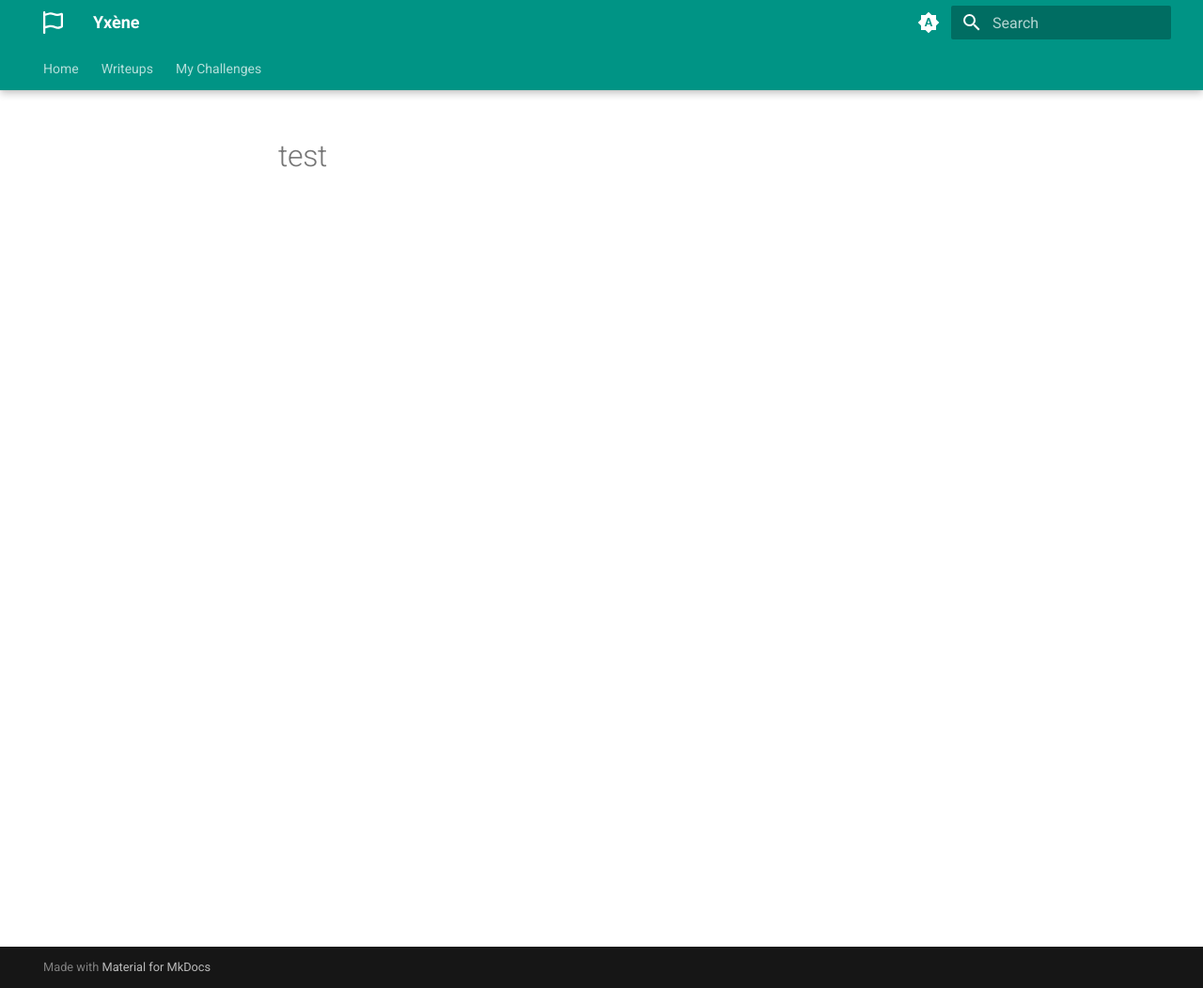
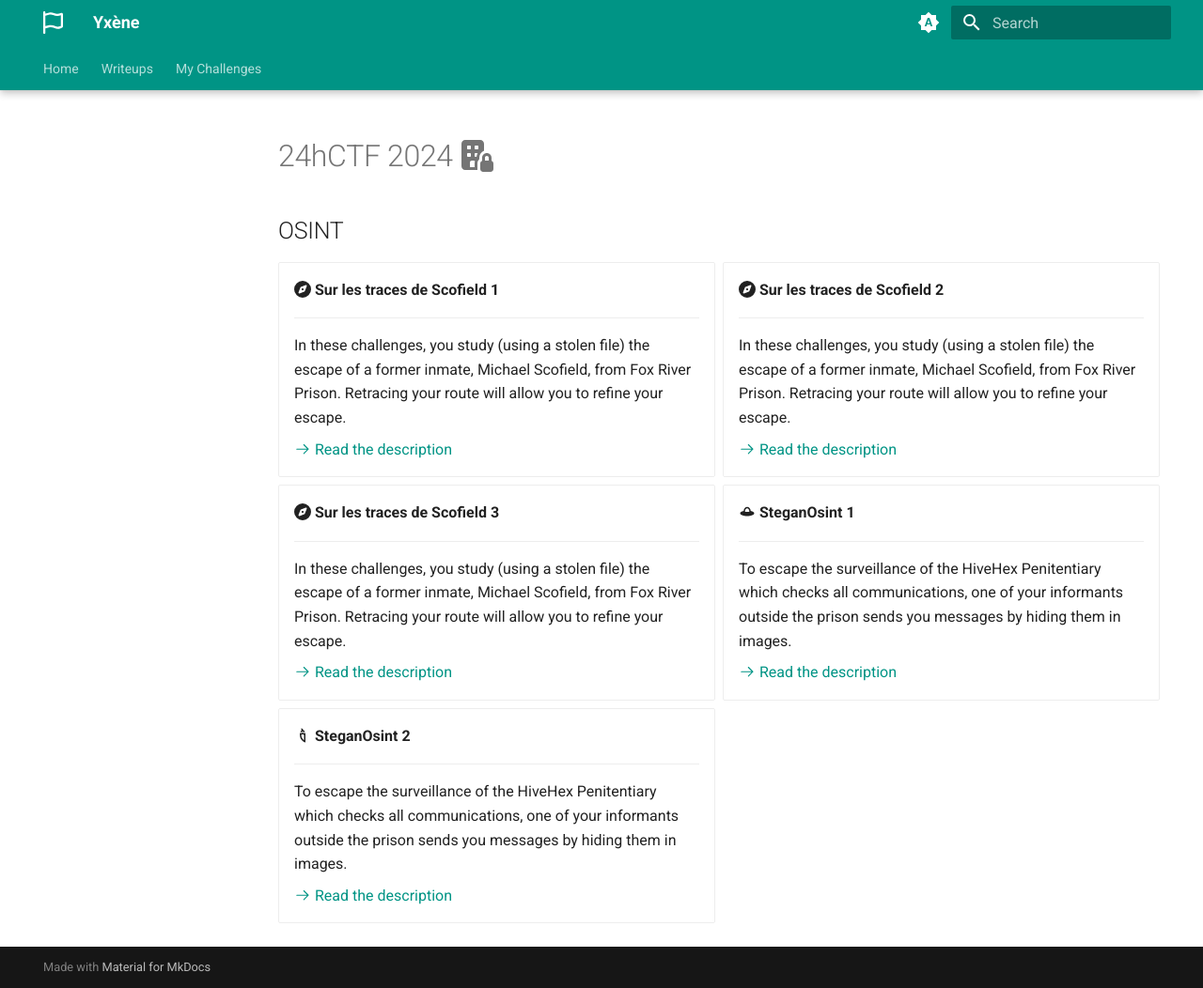
Before and after one commit to Yxene/yxene.github.io, an MkDocs documentation site: the page built from docs/my-challenges/24hctf-2024/README.md, in a window 1280 px wide and 1052 px high. Shown: the whole window at 94% size. Built offline with MkDocs 1.6.1 and Material for MkDocs 9.7.7, drawn with Linux system fonts in a browser that asks for light colours.

Commit message:
Add index page for 24hctf 2024

```diff
--- a/docs/my-challenges/24hctf-2024/README.md
+++ b/docs/my-challenges/24hctf-2024/README.md
@@ -1 +1,52 @@
-# test
+---
+hide:
+  - toc
+---
+
+# 24hCTF 2024 :fontawesome-solid-building-lock:
+
+## OSINT
+
+<div class="grid cards" markdown>
+
+-   :fontawesome-solid-compass: __Sur les traces de Scofield 1__
+
+    ---
+
+    In these challenges, you study (using a stolen file) the escape of a former inmate, Michael Scofield, from Fox River Prison. Retracing your route will allow you to refine your escape.
+
+    [:octicons-arrow-right-24: Read the description](sur-les-traces-de-scofield-1/README.md)
+
+-   :fontawesome-solid-compass: __Sur les traces de Scofield 2__
+
+    ---
+
+    In these challenges, you study (using a stolen file) the escape of a former inmate, Michael Scofield, from Fox River Prison. Retracing your route will allow you to refine your escape.
+
+    [:octicons-arrow-right-24: Read the description](sur-les-traces-de-scofield-2/README.md)
+
+-   :fontawesome-solid-compass: __Sur les traces de Scofield 3__
+
+    ---
+
+    In these challenges, you study (using a stolen file) the escape of a former inmate, Michael Scofield, from Fox River Prison. Retracing your route will allow you to refine your escape.
+
+    [:octicons-arrow-right-24: Read the description](sur-les-traces-de-scofield-3/README.md)
+
+-   :material-ufo-outline: __SteganOsint 1__
+
+    ---
+
+    To escape the surveillance of the HiveHex Penitentiary which checks all communications, one of your informants outside the prison sends you messages by hiding them in images.
+
+    [:octicons-arrow-right-24: Read the description](steganosint-1/README.md)
+
+-   :material-chili-mild-outline: __SteganOsint 2__
+
+    ---
+
+    To escape the surveillance of the HiveHex Penitentiary which checks all communications, one of your informants outside the prison sends you messages by hiding them in images.
+
+    [:octicons-arrow-right-24: Read the description](steganosint-2/README.md)
+
+</div>
--- a/mkdocs.yml
+++ b/mkdocs.yml
@@ -64,12 +64,11 @@ nav:
   - My Challenges:
     - my-challenges/index.md
     - 24@CTF 2024:
-      - OSINT:
-        - SteganOsint 1: my-challenges/24hctf-2024/osint/steganosint-1/README.md
-        - SteganOsint 2: my-challenges/24hctf-2024/osint/steganosint-2/README.md
-        - Sur les traces de Scofield 1: my-challenges/24hctf-2024/osint/sur-les-traces-de-scofield-1/README.md
-        - Sur les traces de Scofield 2: my-challenges/24hctf-2024/osint/sur-les-traces-de-scofield-2/README.md
-        - Sur les traces de Scofield 3: my-challenges/24hctf-2024/osint/sur-les-traces-de-scofield-3/README.md
+      - SteganOsint 1: my-challenges/24hctf-2024/steganosint-1/README.md
+      - SteganOsint 2: my-challenges/24hctf-2024/steganosint-2/README.md
+      - Sur les traces de Scofield 1: my-challenges/24hctf-2024/sur-les-traces-de-scofield-1/README.md
+      - Sur les traces de Scofield 2: my-challenges/24hctf-2024/sur-les-traces-de-scofield-2/README.md
+      - Sur les traces de Scofield 3: my-challenges/24hctf-2024/sur-les-traces-de-scofield-3/README.md
     - UnitedCTF 2024:
       - Programming:
         - Fortune L33t3r 1: my-challenges/unitedctf-2024/programming/fortune-l33t3r-1/README.md
```
Also changed, not shown: docs/my-challenges/24hctf-2024/steganosint-1/README.md (renamed from docs/my-challenges/24hctf-2024/osint/steganosint-1/README.md), docs/my-challenges/24hctf-2024/steganosint-1/Tableau.webp (renamed from docs/my-challenges/24hctf-2024/osint/steganosint-1/Tableau.webp), docs/my-challenges/24hctf-2024/steganosint-1/solution/README.md (renamed from docs/my-challenges/24hctf-2024/osint/steganosint-1/solution/README.md), docs/my-challenges/24hctf-2024/steganosint-2/README.md (renamed from docs/my-challenges/24hctf-2024/osint/steganosint-2/README.md), docs/my-challenges/24hctf-2024/steganosint-2/solution/README.md (renamed from docs/my-challenges/24hctf-2024/osint/steganosint-2/solution/README.md), docs/my-challenges/24hctf-2024/sur-les-traces-de-scofield-1/README.md (renamed from docs/my-challenges/24hctf-2024/osint/sur-les-traces-de-scofield-1/README.md), docs/my-challenges/24hctf-2024/sur-les-traces-de-scofield-1/solution/README.md (renamed from docs/my-challenges/24hctf-2024/osint/sur-les-traces-de-scofield-1/solution/README.md), docs/my-challenges/24hctf-2024/sur-les-traces-de-scofield-2/README.md (renamed from docs/my-challenges/24hctf-2024/osint/sur-les-traces-de-scofield-2/README.md), docs/my-challenges/24hctf-2024/sur-les-traces-de-scofield-2/piece_a_conviction.jpg (renamed from docs/my-challenges/24hctf-2024/osint/sur-les-traces-de-scofield-2/piece_a_conviction.jpg), docs/my-challenges/24hctf-2024/sur-les-traces-de-scofield-2/solution/README.md (renamed from docs/my-challenges/24hctf-2024/osint/sur-les-traces-de-scofield-2/solution/README.md), docs/my-challenges/24hctf-2024/sur-les-traces-de-scofield-3/README.md (renamed from docs/my-challenges/24hctf-2024/osint/sur-les-traces-de-scofield-3/README.md), docs/my-challenges/24hctf-2024/sur-les-traces-de-scofield-3/solution/README.md (renamed from docs/my-challenges/24hctf-2024/osint/sur-les-traces-de-scofield-3/solution/README.md), docs/my-challenges/24hctf-2024/sur-les-traces-de-scofield-3/solution/cercle_complet.png (renamed from docs/my-challenges/24hctf-2024/osint/sur-les-traces-de-scofield-3/solution/cercle_complet.png), docs/my-challenges/24hctf-2024/sur-les-traces-de-scofield-3/solution/cercle_toronto.png (renamed from docs/my-challenges/24hctf-2024/osint/sur-les-traces-de-scofield-3/solution/cercle_toronto.png), 2 other files.
